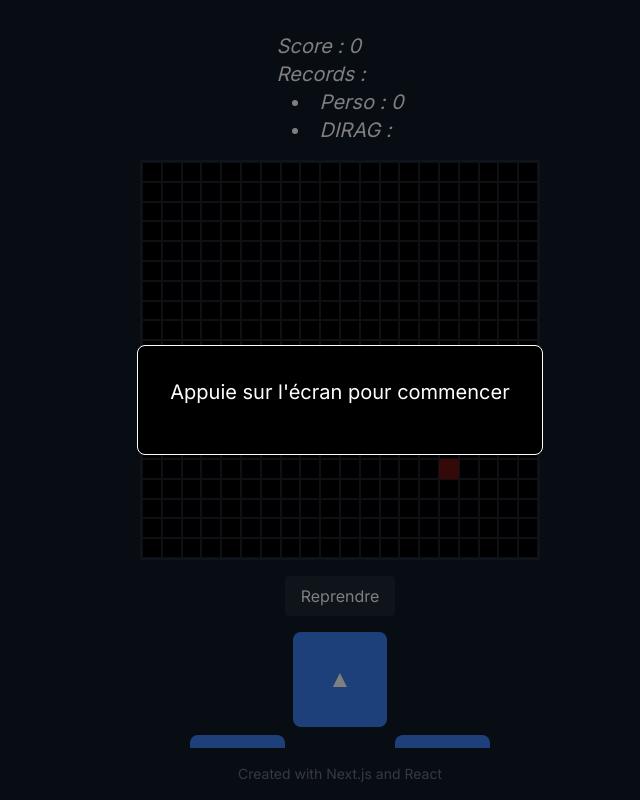
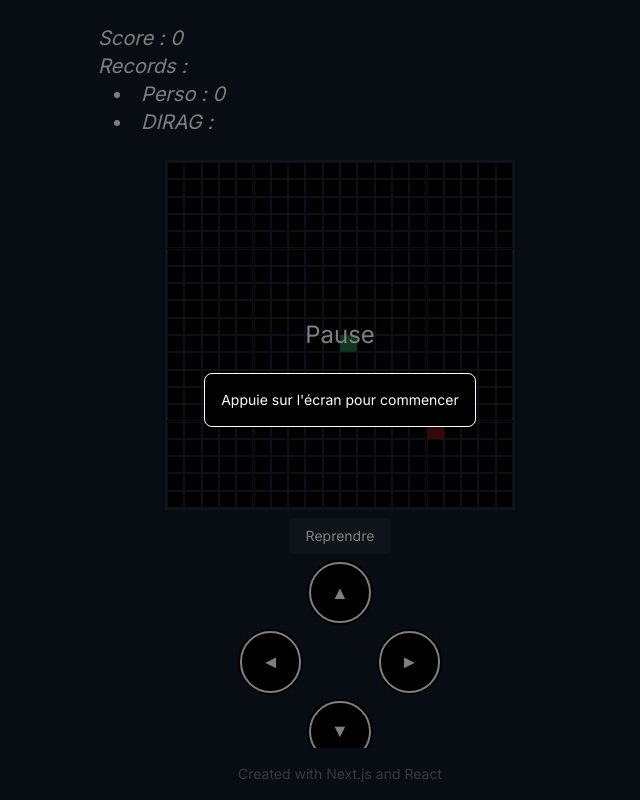
Before and after one commit to clement2323/snake_test, a Next.js app in the folder next-snake/: page /game in a window 1280 px wide. Shown: the whole page, without its empty margins (300-940 px from the left). Built offline with nearby package versions, Linux system fonts and the light colour scheme; no server answers.

Commit message:
test control

```diff
--- a/next-snake/src/components/Controls.js
+++ b/next-snake/src/components/Controls.js
@@ -6,12 +6,14 @@ export default function Controls({ onDirectionChange }) {
     onDirectionChange(direction);
   };
 
+  const buttonClass = "aspect-square bg-black text-white rounded-full border-2 border-white shadow-[0_0_0_2px_#000] hover:bg-gray-800 focus:outline-none flex items-center justify-center text-lg";
+
   return (
     <div className="grid grid-cols-3 gap-2 w-full">
       <button
         onClick={handleInteraction({ x: 0, y: -1 })}
         onTouchEnd={handleInteraction({ x: 0, y: -1 })}
-        className="col-start-2 aspect-square bg-blue-500 text-white rounded-lg hover:bg-blue-600 focus:outline-none flex items-center justify-center text-2xl"
+        className={`col-start-2 ${buttonClass}`}
         aria-label="Up"
       >
         ▲
@@ -19,7 +21,7 @@ export default function Controls({ onDirectionChange }) {
       <button
         onClick={handleInteraction({ x: -1, y: 0 })}
         onTouchEnd={handleInteraction({ x: -1, y: 0 })}
-        className="col-start-1 row-start-2 aspect-square bg-blue-500 text-white rounded-lg hover:bg-blue-600 focus:outline-none flex items-center justify-center"
+        className={`col-start-1 row-start-2 ${buttonClass}`}
         aria-label="Left"
       >
         ◄
@@ -27,7 +29,7 @@ export default function Controls({ onDirectionChange }) {
       <button
         onClick={handleInteraction({ x: 1, y: 0 })}
         onTouchEnd={handleInteraction({ x: 1, y: 0 })}
-        className="col-start-3 row-start-2 aspect-square bg-blue-500 text-white rounded-lg hover:bg-blue-600 focus:outline-none flex items-center justify-center"
+        className={`col-start-3 row-start-2 ${buttonClass}`}
         aria-label="Right"
       >
         ►
@@ -35,7 +37,7 @@ export default function Controls({ onDirectionChange }) {
       <button
         onClick={handleInteraction({ x: 0, y: 1 })}
         onTouchEnd={handleInteraction({ x: 0, y: 1 })}
-        className="col-start-2 row-start-3 aspect-square bg-blue-500 text-white rounded-lg hover:bg-blue-600 focus:outline-none flex items-center justify-center"
+        className={`col-start-2 row-start-3 ${buttonClass}`}
         aria-label="Down"
       >
         ▼
--- a/next-snake/src/components/Game.js
+++ b/next-snake/src/components/Game.js
@@ -158,14 +158,17 @@ export default function Game() {
   };
 
   return (
-    <div className="w-full h-full flex flex-col items-center justify-between p-4">
+    <div className="w-full h-full flex flex-col items-center justify-between p-2">
+      <div className="w-full flex-shrink-0">
         <ScoreDisplay
           score={score}
           personalHighScore={personalHighScore}
           globalHighScore={globalHighScore.score}
           globalHighScoreUsername={globalHighScore.nom_utilisateur}
+          className="w-full text-sm"
         />
-      <div className="w-full aspect-square max-w-[min(100%,400px)] mb-4">
+      </div>
+      <div className="flex-grow flex items-center justify-center w-full max-w-[350px] aspect-square my-2">
         <GameBoard
           snake={snake}
           food={food}
@@ -173,20 +176,22 @@ export default function Game() {
           isPaused={isPaused}
         />
       </div>
+      <div className="w-full flex-shrink-0 flex flex-col items-center space-y-2">
         <button
           onClick={handlePause}
           onTouchEnd={handlePause}
-        className="mb-4 bg-gray-800 text-white px-4 py-2 rounded"
+          className="bg-gray-800 text-white px-4 py-2 rounded text-sm"
         >
           {isPaused ? "Reprendre" : "Pause"}
         </button>
-      <div className="w-full max-w-[300px]">
+        <div className="w-full max-w-[200px]">
           <Controls onDirectionChange={handleControlInteraction} />
+        </div>
       </div>
       {!gameStarted && !gameOver && (
         <div className="absolute inset-0 bg-black bg-opacity-50 flex items-center justify-center">
-          <div className="bg-black p-8 rounded-lg text-white text-center border border-white">
-            <p className="mb-4 text-xl">
+          <div className="bg-black p-4 rounded-lg text-white text-center border border-white">
+            <p className="text-sm">
               {user ? `Salut ${user.nom_utilisateur}, appuie sur l'écran pour commencer` : "Appuie sur l'écran pour commencer"}
             </p>
           </div>
@@ -194,14 +199,14 @@ export default function Game() {
       )}
       {gameOver && (
         <div className="absolute inset-0 bg-black bg-opacity-50 flex items-center justify-center">
-          <div className="bg-black p-8 rounded-lg text-white text-center border border-white">
-            <h2 className="text-2xl font-bold mb-4">Game Over</h2>
+          <div className="bg-black p-4 rounded-lg text-white text-center border border-white">
+            <h2 className="text-lg font-bold mb-2">Game Over</h2>
             <button
               onClick={() => {
                 startGame()
                 setGameStarted(true)
               }}
-              className="px-4 py-2 bg-red-600 text-white rounded hover:bg-red-700 transition-colors"
+              className="px-3 py-1 bg-red-600 text-white rounded hover:bg-red-700 transition-colors text-sm"
             >
               Rejouer
             </button>
```
Lines whose indentation alone changed are shown as unchanged.
